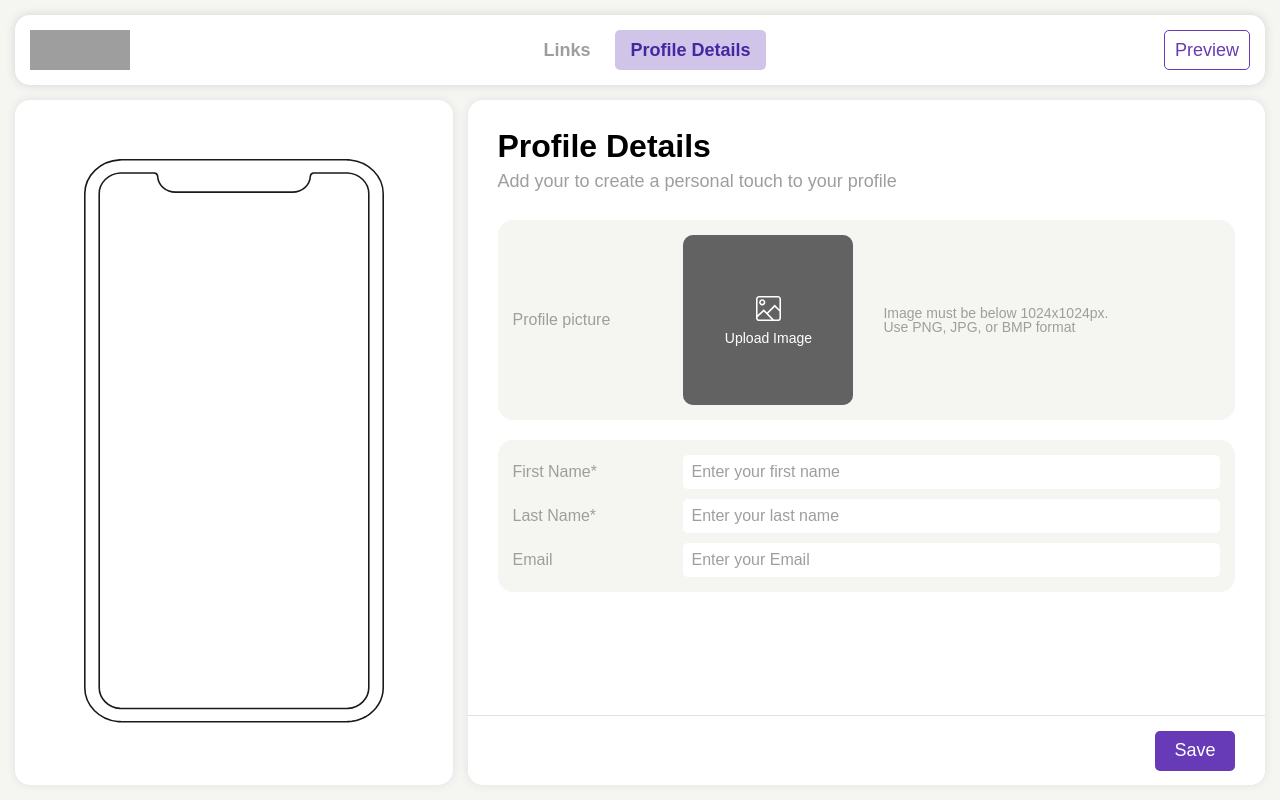
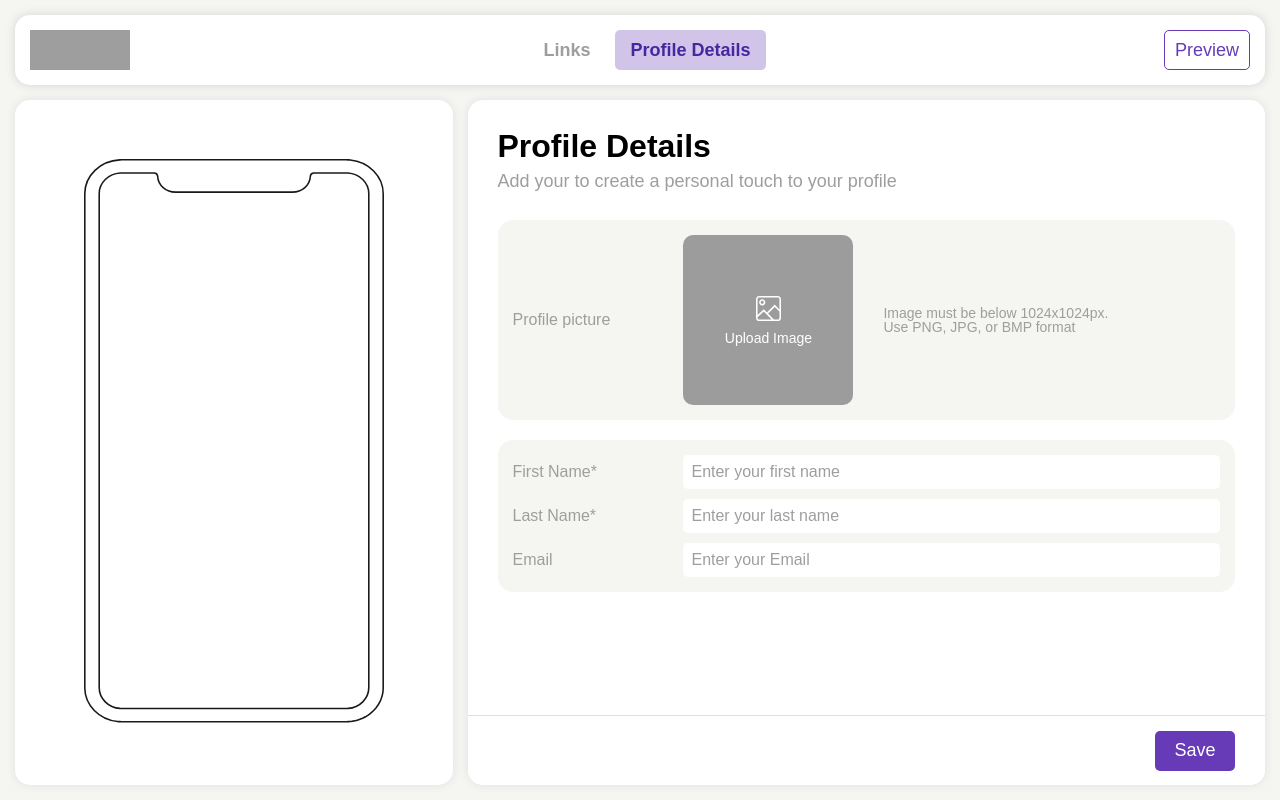
Before and after one commit to MTONSEG/app, a React (Vite) app: page /profile/details in a window 1280 px wide. Built offline with nearby package versions, Linux system fonts and the light colour scheme; grey boxes are pictures that could not be loaded.

Commit message:
update input file component styles

```diff
--- a/src/components/ui/forms/InputFile/InputFile.scss
+++ b/src/components/ui/forms/InputFile/InputFile.scss
@@ -18,12 +18,19 @@
     width: 170px;
     height: 170px;
     border-radius: 10px;
-    background: var(--gray);
+    background: var(--white);
     cursor: pointer;
     position: relative;
     overflow: hidden;
     flex-direction: column;
     margin: 0 30px 0 0;
+		transition: box-shadow .2s ease-in-out;
+
+    @media (hover: hover) {
+      &:hover {
+        box-shadow: 0 0 25px var(--purple-lighter);
+      }
+    }
   }
 
   &__placeholder {
@@ -38,7 +45,7 @@
     color: var(--white);
     position: relative;
     z-index: 1;
-    background: rgba(59, 59, 59, 0.6);
+    background: rgba(59, 59, 59, 0.5);
 
     svg {
       width: 25px;
--- a/src/components/ui/forms/InputFile/InputFile.tsx
+++ b/src/components/ui/forms/InputFile/InputFile.tsx
@@ -1,6 +1,6 @@
+import PlaceholderIcon from '@icons/placeholder-image.svg?react'
 import type { DetailedHTMLProps, FC, InputHTMLAttributes } from 'react'
 import './InputFile.scss'
-import PlaceholderIcon from '@icons/placeholder-image.svg?react'
 
 type InputPropsType = DetailedHTMLProps<InputHTMLAttributes<HTMLInputElement>, HTMLInputElement>
 interface PropsType extends Omit<InputPropsType, 'type'> {
```
Lines whose indentation alone changed are shown as unchanged.
